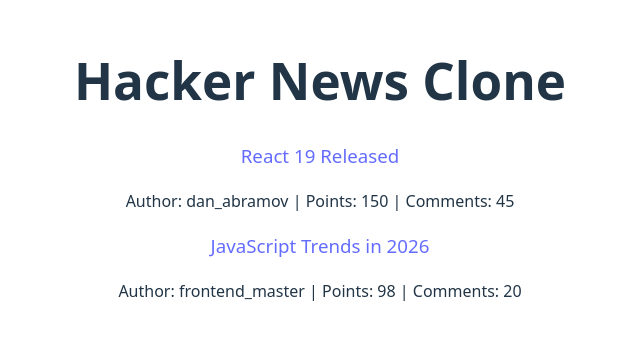
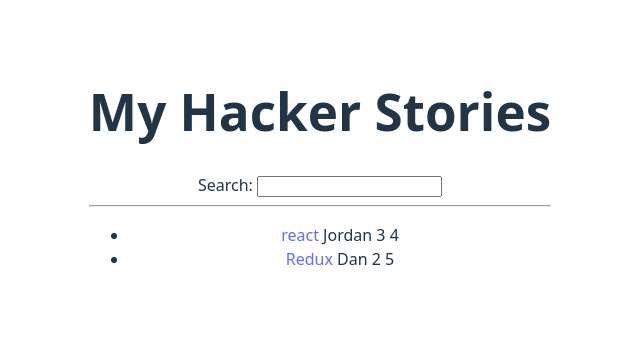
Before and after one commit to rayen-jendoubi-g2/hacker-stories, a React (Vite) app: page / in a window 1280 px wide. Shown: the part 232-572 px from the top of the page, without its empty margins (320-960 px from the left). Built offline with nearby package versions, Linux system fonts and the light colour scheme.

Commit message:
Week 6 Lab: Props, State & Filtering

```diff
--- a/src/App.jsx
+++ b/src/App.jsx
@@ -1,50 +1,97 @@
+import React, { useState } from 'react'
 import './App.css'
+
+const App = () => {
+  console.log('App rendered');
 
   const stories = [
     {
-    objectID: "1",
-    title: "React 19 Released",
-    url: "https://react.dev",
-    author: "dan_abramov",
-    points: 150,
-    num_comments: 45,
+      title: "react",
+      url: "https://react.js.org/",
+      author: "Jordan",
+      num_comments: 3,
+      points: 4,
+      objectID: 0,
     },
     {
-    objectID: "2",
-    title: "JavaScript Trends in 2026",
-    url: "https://javascript.com",
-    author: "frontend_master",
-    points: 98,
-    num_comments: 20,
+      title: "Redux",
+      url: "https://redux.js.org/",
+      author: "Dan",
+      num_comments: 2,
+      points: 5,
+      objectID: 1,
     },
   ];
 
-function App() {
+  const [searchTerm, setSearchTerm] = useState('');
+
+  const handleSearch = (event) => {
+    setSearchTerm(event.target.value);
+  };
+
+  const searchedStories = stories.filter((story) =>
+    story.title.toLowerCase().includes(searchTerm.toLowerCase())
+  );
+
   return (
     <div>
-      <h1>Hacker News Clone</h1>
-
-      {stories.map((story) => (
-        <div key={story.objectID}>
-          <h3>
-            <a
-              href={story.url}
-              target="_blank"
-              rel="noopener noreferrer"
-            >
-              {story.title}
-            </a>
-          </h3>
-
-          <p>
-            <span>Author: {story.author} | </span>
-            <span>Points: {story.points} | </span>
-            <span>Comments: {story.num_comments}</span>
-          </p>
-        </div>
-      ))}
+      <Header />
+      <Search onSearch={handleSearch} />
+      <hr />
+      <List list={searchedStories} />
     </div>
   );
-}
+};
 
-export default App
+const Search = (props) => (
+  <div>
+    <label htmlFor="search"> Search: </label>
+    <input id="search" type="text" onChange={props.onSearch} />
+  </div>
+);
+
+const List = (props) => {
+  console.log('List rendered');
+  return (
+    <ul>
+      {props.list.map((item) => (
+        <Item key={item.objectID} item={item} />
+      ))}
+    </ul>
+  );
+};
+
+const Item = (props) => {
+  console.log("Item rendered");
+  return (
+    <li>
+      <span>
+        <a href={props.item.url}>{props.item.title}</a>
+      </span>
+      <span> {props.item.author}</span>
+      <span> {props.item.num_comments}</span>
+      <span> {props.item.points}</span>
+    </li>
+  );
+};
+
+const Header = () => <h1>My Hacker Stories</h1>;
+
+export default App;
+/*
+Props vs State:
+- Props are read-only values passed from a parent component to a child.
+  They let components receive data but cannot be changed inside the child.
+- State is data owned and managed inside a component.
+  It can change over time (with setState/useState) and triggers re-renders.
+
+Why lift state up:
+- When multiple components need to share or react to the same data,
+  the state should live in their closest common parent.
+  This ensures a single source of truth and keeps data flow predictable.
+
+Where filtering logic should live:
+- Filtering logic should live in the component that owns the data (App).
+  That way, the child components (like List) only receive the already-filtered data
+  and remain focused on presentation, not business logic.
+*/
```
Lines whose indentation alone changed are shown as unchanged.
